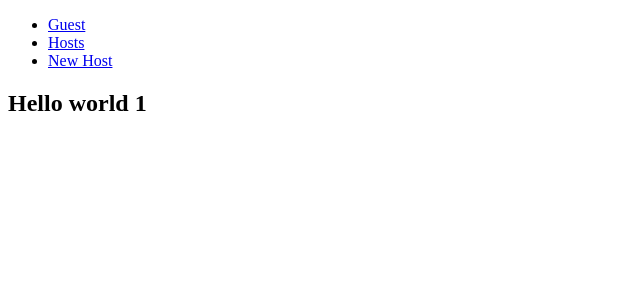
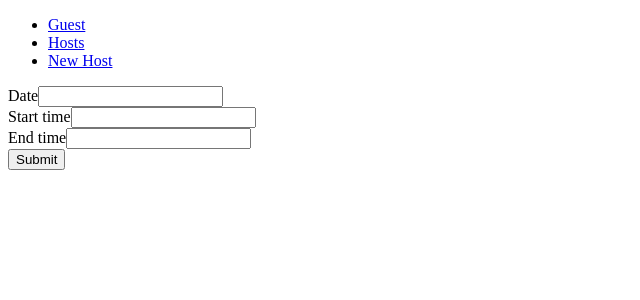
Before and after one commit to octohotdogs/Wyft, a React app: page /hosts/1/sessions/new in a window 1280 px wide. Shown: the top 300 px of the page, without its empty margins (0-640 px from the left). Built offline with nearby package versions, Linux system fonts and the light colour scheme; the HTML template or start-up script is replaced by a standard one.

Commit message:
add form to create a new host session

```diff
--- a/client/src/components/HostInfoDetail.jsx
+++ b/client/src/components/HostInfoDetail.jsx
@@ -24,6 +24,7 @@ class HostInfoDetail extends React.Component {
 		this.setState({hostId: hostId});
     $.get(`/api/hosts/${hostId}/sessions`, (data) => {
       this.setState({sessions: data})
+      console.log(data);
     })
 	}
 
@@ -33,7 +34,6 @@ class HostInfoDetail extends React.Component {
 			// Create a sessionListItem component
 			// Use .map to render all the Host sessions
 			<div>
-				Hello world {this.props.hostId}
 				<Link to={`/hosts/${this.state.hostId}/sessions/new`}>
 					Add session
 				</Link>
--- a/client/src/components/SessionsAdd.jsx
+++ b/client/src/components/SessionsAdd.jsx
@@ -1,14 +1,73 @@
 import React from 'react';
+import $ from 'jquery';
 
 class SessionsAdd extends React.Component {
 	constructor(props) {
 		super(props);
+		this.state = {
+			DATE: '',
+			START_TIME: '',
+			END_TIME: '',
+			hostId: ''
+		}
+
+		this.onChangeInput = this.onChangeInput.bind(this);
+		this.onSubmit = this.onSubmit.bind(this);
 	}
+
+  onChangeInput(e){
+  	var changedField = e.target.name;
+  	var changedVal = e.target.value;
+  	this.setState({[changedField]: changedVal});
+  }
+
+  onSubmit(){
+  	this.setState({hostId: this.props.hostId});
+  	$.ajax({
+  		type: 'POST',
+  		url: `/api/hosts/${this.props.hostId}/sessions`,
+  		data: JSON.stringify({data: this.state}),
+  		contentType: 'application/json',
+      success: function(data) {
+      	//TODO redirect the page to host profile
+        console.log(data);
+      },
+      error: function(err) {
+      	console.log(err);
+      }
+  	})
+  }
 
 	render() {
 		return(
 			<div>
-				<h2>Hello world {this.props.hostId}</h2>
+				<form>
+	        <label>Date
+		        <input
+		        	type="text"
+		        	name="DATE"
+		        	value={this.state.DATE}
+		        	onChange={this.onChangeInput}
+		        />
+		      </label><br/>
+	        <label>Start time
+		        <input
+		        	type="text"
+		        	name="START_TIME"
+		        	value={this.state.START_TIME}
+		        	onChange={this.onChangeInput}
+		        />
+		      </label><br/>
+	        <label>End time
+		        <input
+		        	type="text"
+		        	name="END_TIME"
+		        	value={this.state.END_TIME}
+		        	onChange={this.onChangeInput}
+		        />
+		      </label><br/>
+				</form>
+				<button onClick={this.onSubmit} >Submit</button>
 			</div>
 		);
 	}
```
Also changed, not shown: 1 other file (tests, documents, lock files or other folders).
